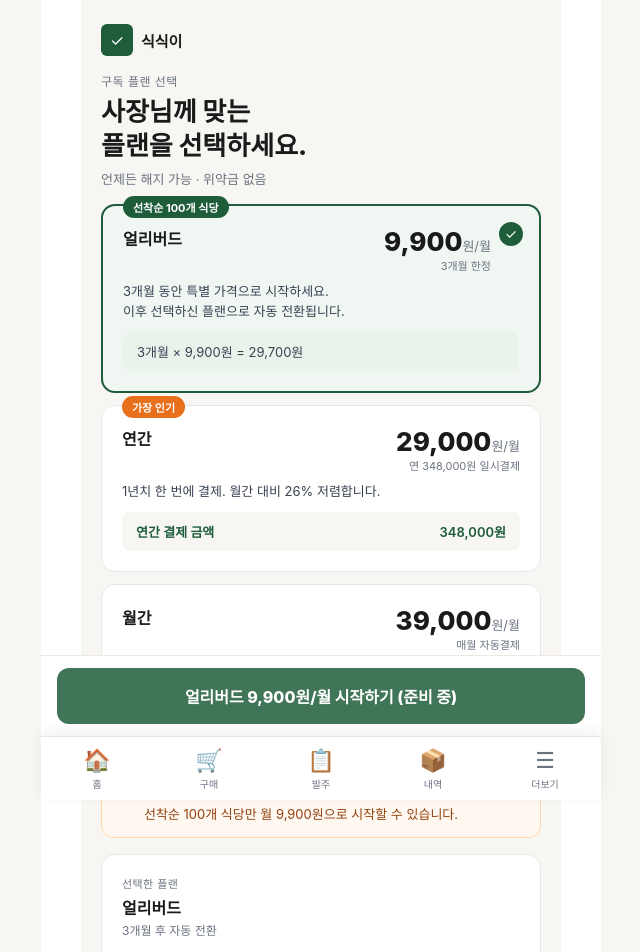
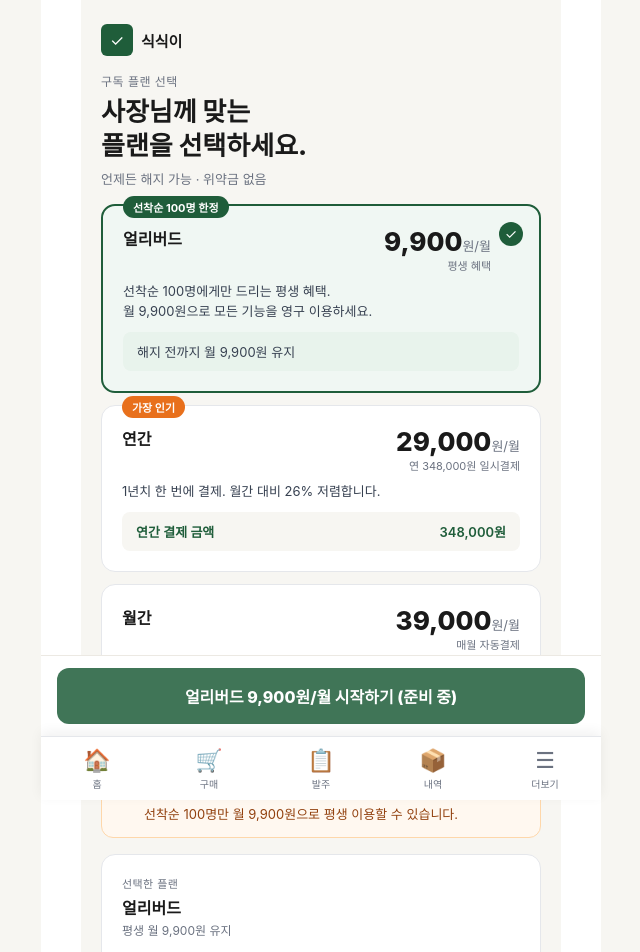
Before and after one commit to dfaith0308/restaurant-os, a Next.js app: page /subscribe in a window 1280 px wide. Shown: the top 952 px of the page, without its empty margins (319-959 px from the left). Built offline with nearby package versions, Linux system fonts and the light colour scheme; no server answers.

Commit message:
feat: 얼리버드 플랜 평생 혜택으로 변경
Co-authored-by: Cursor <cursoragent@cursor.com>

```diff
--- a/src/components/subscribe/SubscribeClient.tsx
+++ b/src/components/subscribe/SubscribeClient.tsx
@@ -10,13 +10,13 @@ const PLANS = [
   {
     id: 'earlybird' as const,
     label: '얼리버드',
-    badge: '선착순 100개 식당',
+    badge: '선착순 100명 한정',
     price: 9900,
     unit: '월',
-    period: '3개월 한정',
-    desc: '3개월 동안 특별 가격으로 시작하세요.\n이후 선택하신 플랜으로 자동 전환됩니다.',
-    detail: '3개월 × 9,900원 = 29,700원',
-    summaryNote: '3개월 후 자동 전환',
+    period: '평생 혜택',
+    desc: '선착순 100명에게만 드리는 평생 혜택.\n월 9,900원으로 모든 기능을 영구 이용하세요.',
+    detail: '해지 전까지 월 9,900원 유지',
+    summaryNote: '평생 월 9,900원 유지',
     firstPayment: 9900,
     firstPaymentLabel: '9,900원',
     buttonText: '얼리버드 9,900원/월 시작하기 (준비 중)',
@@ -277,7 +277,7 @@ export default function SubscribeClient({ status }: { status: SubscriptionStatus
             얼리버드 마감 임박.
           </p>
           <p style={{ fontSize: 13, color: '#92400e', margin: 0 }}>
-            선착순 100개 식당만 월 9,900원으로 시작할 수 있습니다.
+            선착순 100명만 월 9,900원으로 평생 이용할 수 있습니다.
           </p>
         </div>
       </div>
```
